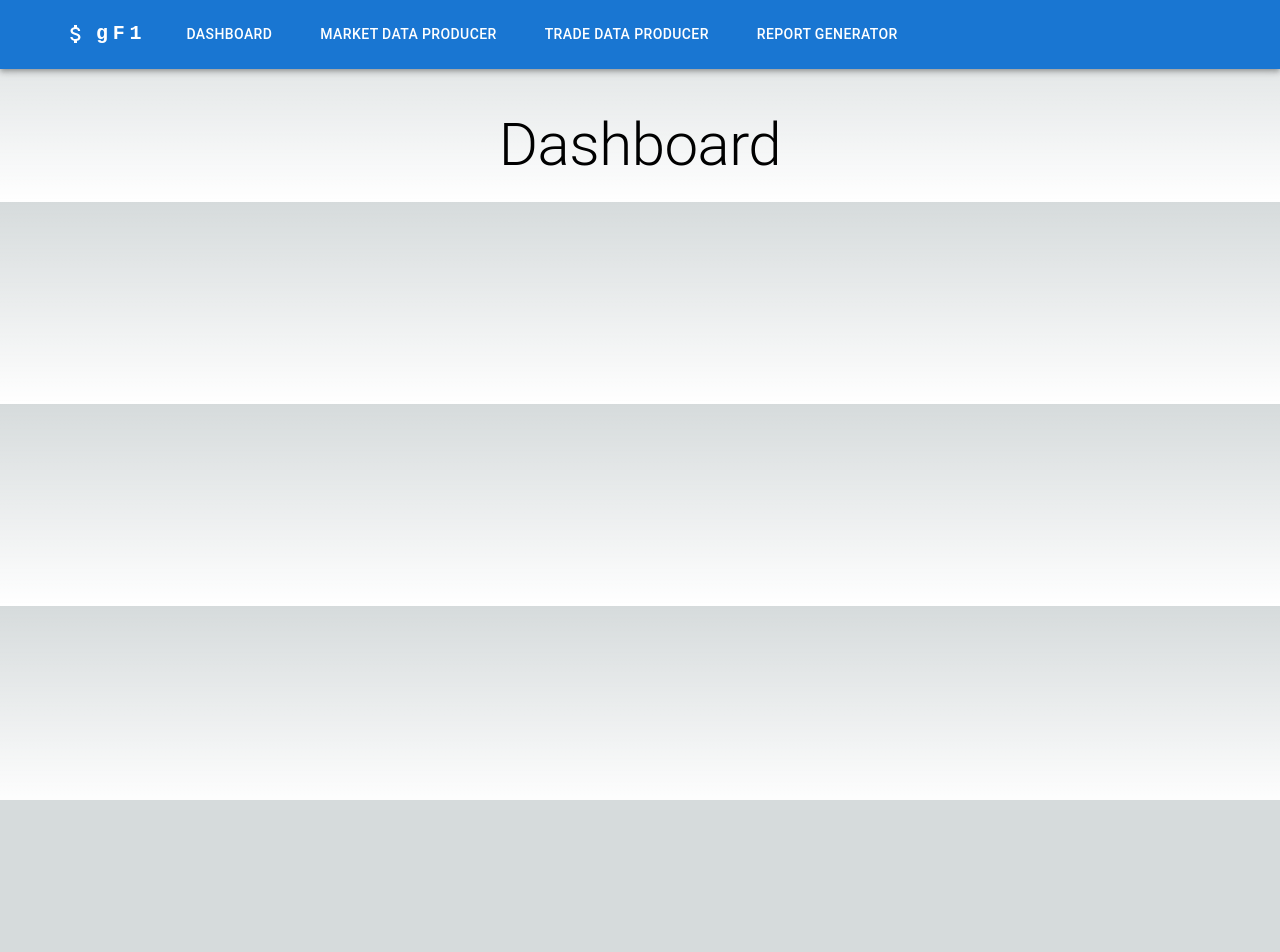
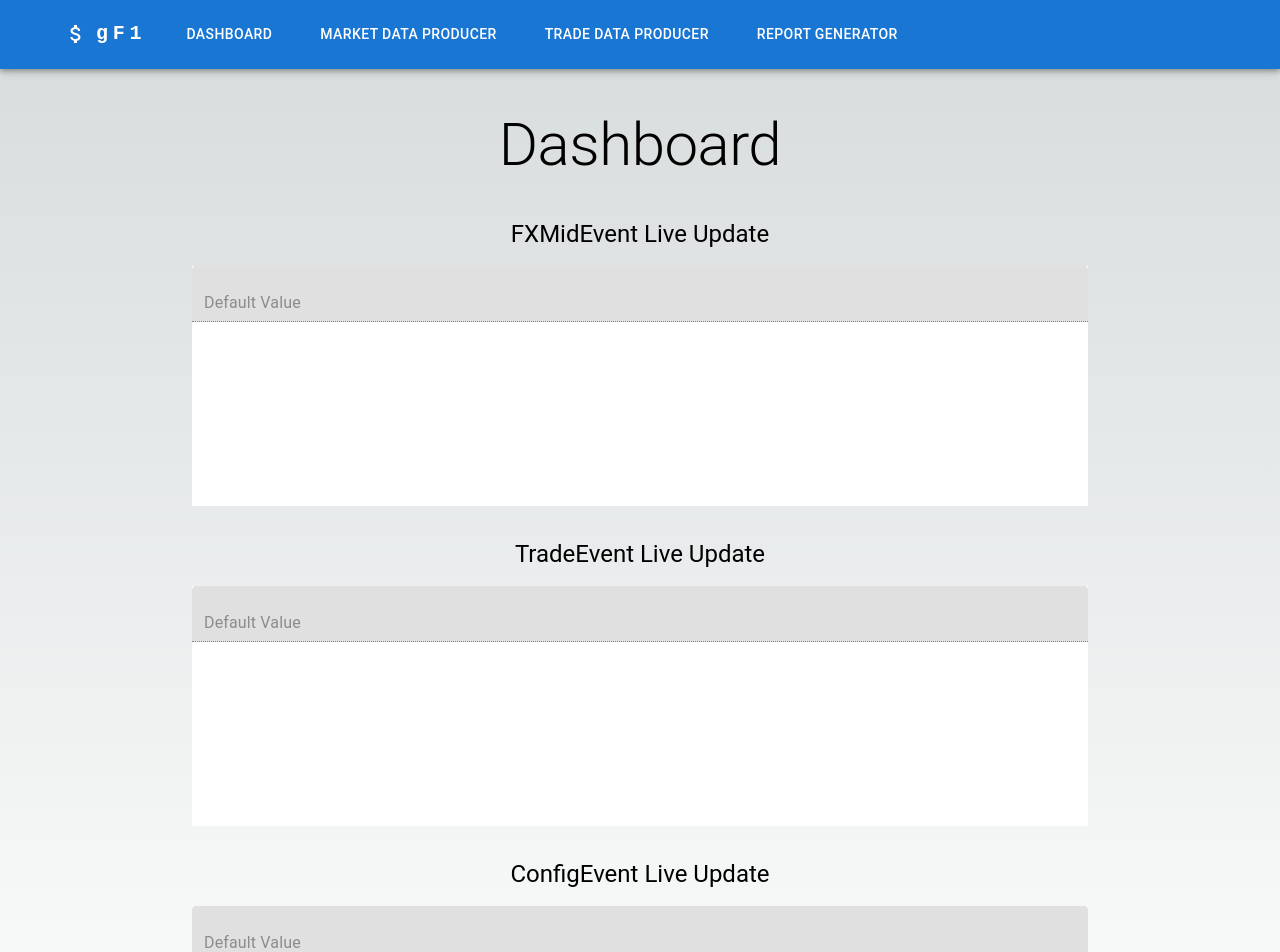
Before and after one commit to digudiguding/boa-next, a Next.js app: page / in a window 1280 px wide. Shown: the top 952 px of the page. Before the commit the page ends 800 px from the top, so only its background shows below. Built offline with nearby package versions, Linux system fonts and the light colour scheme.

Commit message:
with textblocks

```diff
--- a/app/page.tsx
+++ b/app/page.tsx
@@ -1,7 +1,7 @@
 "use client"
 
 import Layout from '../components/Layout'
-import { Typography } from '@mui/material/'
+import { Box, Typography, TextField, Stack } from '@mui/material/'
 
 export default function Home() {
   return (
@@ -9,6 +9,78 @@ export default function Home() {
     <Typography variant="h2" pt={5} align={'center'} gutterBottom>
       Dashboard
     </Typography>
+    <Box display="flex" justifyContent="center"
+  alignItems="center" minHeight="vh" pt={2} pb={2}>
+      <Stack>
+          <Typography variant="h5" pb={2} align="center">
+        FXMidEvent Live Update
+          </Typography>
+        <TextField
+          id="filled-multiline-static"
+          label=""
+          multiline
+          defaultValue="Default Value"
+          variant="filled"
+          disabled
+
+          sx={{
+            minHeight: '30vh',
+            backgroundColor: 'white',
+            width: '70vw',
+            input: { color: 'black' }
+          }}
+          />
+      </Stack>
+      </Box>
+
+      <Box display="flex" justifyContent="center"
+  alignItems="center" minHeight="vh" pt={2} pb={2}>
+      <Stack>
+      <Typography variant="h5" pb={2} align="center">
+        TradeEvent Live Update
+      </Typography>
+        <TextField
+          id="filled-multiline-static"
+          label=""
+          multiline
+          defaultValue="Default Value"
+          variant="filled"
+          disabled
+
+          sx={{
+            minHeight: '30vh',
+            backgroundColor: 'white',
+            width: '70vw',
+            input: { color: 'black' }
+          }}
+          />
+      </Stack>
+      </Box>
+
+      <Box display="flex" justifyContent="center"
+  alignItems="center" minHeight="vh" pt={2} pb={2}>
+      <Stack>
+      <Typography variant="h5" pb={2} align="center">
+        ConfigEvent Live Update
+      </Typography>
+        <TextField
+          id="filled-multiline-static"
+          label=""
+          multiline
+          defaultValue="Default Value"
+          variant="filled"
+          disabled
+
+          sx={{
+            minHeight: '30vh',
+            backgroundColor: 'white',
+            width: '70vw',
+            input: { color: 'black' }
+          }}
+          />
+      </Stack>
+      </Box>
+
 
     </Layout>
   )
```
